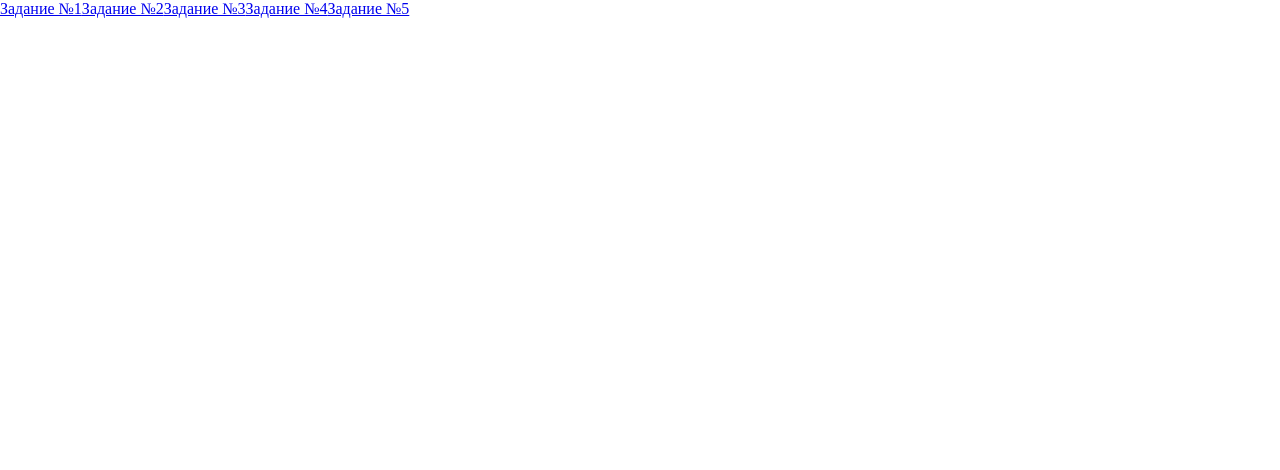
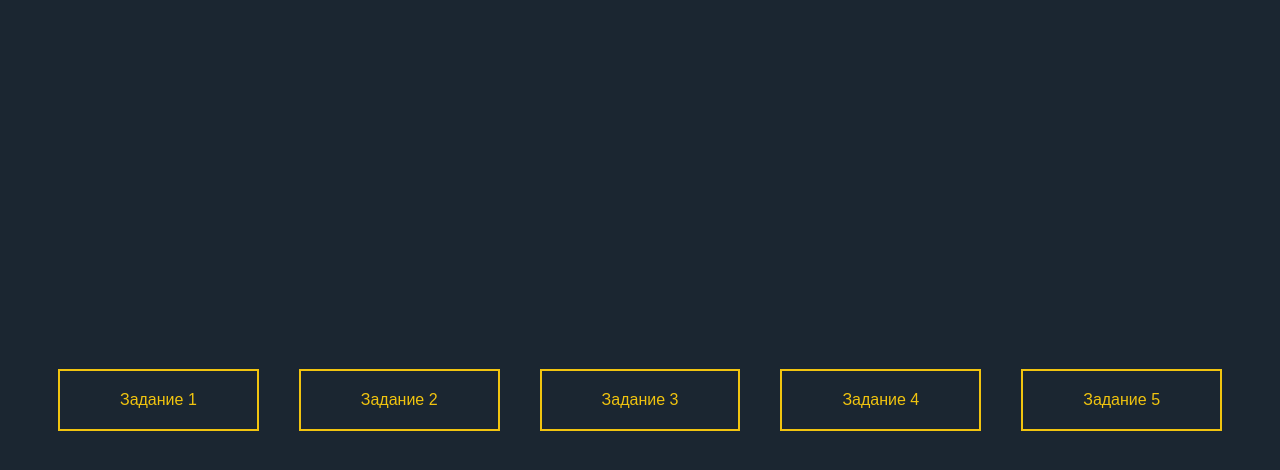
Before and after one commit to Olehouseproduction/new_project, a Vue app: page / in a window 1280 px wide. Shown: the top 470 px of the page. Built offline with nearby package versions, Linux system fonts and the light colour scheme.

Commit message:
made button

```diff
--- a/src/components/Lobby.vue
+++ b/src/components/Lobby.vue
@@ -7,18 +7,63 @@ const count = ref(0);
 <template>
   <div class="main">
     <!-- кнопки перехода по нашим заданиям-->
-    <router-link class="button-rout" to="/task_1">Задание №1</router-link>
-    <router-link class="button-rout" to="/task_2">Задание №2</router-link>
-    <router-link class="button-rout" to="/task_3">Задание №3</router-link>
-    <router-link class="button-rout" to="/task_4">Задание №4</router-link>
-    <router-link class="button-rout" to="/task_5">Задание №5</router-link>
-    <!-- //кнопки перехода по нашим заданиям-->
+    <router-link class="button-rout" to="/task_1">Задание 1</router-link>
+    <router-link class="button-rout" to="/task_2">Задание 2</router-link>
+    <router-link class="button-rout" to="/task_3">Задание 3</router-link>
+    <router-link class="button-rout" to="/task_4">Задание 4</router-link>
+    <router-link class="button-rout" to="/task_5">Задание 5</router-link>
   </div>
 </template>
 
 <style lang="scss" scoped>
+body {
+  background: #1b2631;
+  margin: 0 auto;
+  box-sizing: border-box;
+}
+//Стили body не подгружаются
 .main {
+  background: #1b2631;
+  width: 100vw;
+  height: 100vh;
+  margin: 0 auto;
+  display: flex;
+  justify-content: center;
+  align-items: center;
+  position: relative;
+}
+
+.button-rout {
+  text-decoration: none;
+  display: inline-block;
+  margin: 10px 20px;
+  padding: 20px 60px;
+  position: relative;
+  border: 2px solid #f1c40f;
+  color: #f1c40f;
+  font-family: "Montserrat", sans-serif;
+  transition: 0.4s;
+}
+
+.button-rout:after {
+  content: "";
+  position: absolute;
+  top: 0;
+  left: 0;
+  right: 0;
+  bottom: 0;
   width: 100%;
   height: 100%;
+  margin: auto;
+  border: 2px solid rgba(0, 0, 0, 0);
+  transition: 0.4s;
 }
+.button-rout:hover:after {
+  border-color: #f1c40f;
+  width: calc(100% - 10px);
+  height: calc(100% + 10px);
+}
+
+//   //Вносить изменения сюда
+// }
 </style>
--- a/src/components/Task_1.vue
+++ b/src/components/Task_1.vue
@@ -10,6 +10,21 @@ const count = ref(0);
     <!-- Кнопка назад! -->
     <router-link class="button-rout" to="/">Назад</router-link>
     <!-- //Кнопка назад! -->
+    <section class="blocks">
+      <div class="wrapper">
+        <div>
+          <div class="header">header</div>
+          <div class="menu">menu</div>
+        </div>
+        <div class="hero">hero</div>
+        <div class="main1">main</div>
+        <div>
+          <div class="image">image</div>
+          <div class="extra">extra</div>
+        </div>
+        <div class="banner">banner</div>
+      </div>
+    </section>
   </div>
 </template>
 
@@ -18,11 +33,61 @@ const count = ref(0);
 // то их надо в начале добавить в этот тимплейт с помощью import
 @import "../styles/mixin.scss";
 
+body {
+  background: #1b2631;
+  margin: 0 auto;
+  box-sizing: border-box;
+}
+
 .main {
-  position: relative;
-  width: 100vw;
-  height: 100vh;
+  display: grid;
+  width: 50vw;
+  height: 50vh;
+  margin: 0 auto;
+  font-family: Verdana, Geneva, Tahoma, sans-serif;
 }
+
+h1 {
+  color: white;
+  text-align: center;
+}
+
+.blocks {
+  text-transform: uppercase;
+}
+
+.header {
+  background-color: #17112b;
+  color: white;
+}
+
+.menu {
+  background-color: #ee3c52;
+  color: white;
+}
+
+.hero {
+  background-color: #4c86c6;
+  color: white;
+}
+
+.main1 {
+  background-color: #24344b;
+  color: white;
+}
+
+.image {
+  background-color: #c1e4e6;
+}
+
+.extra {
+  background-color: #4dbd97;
+}
+
+.banner {
+  background-color: #fed269;
+}
+
 .button-rout {
   @include position(absolute, $top: 5vh, $right: 5vw);
 }
```
